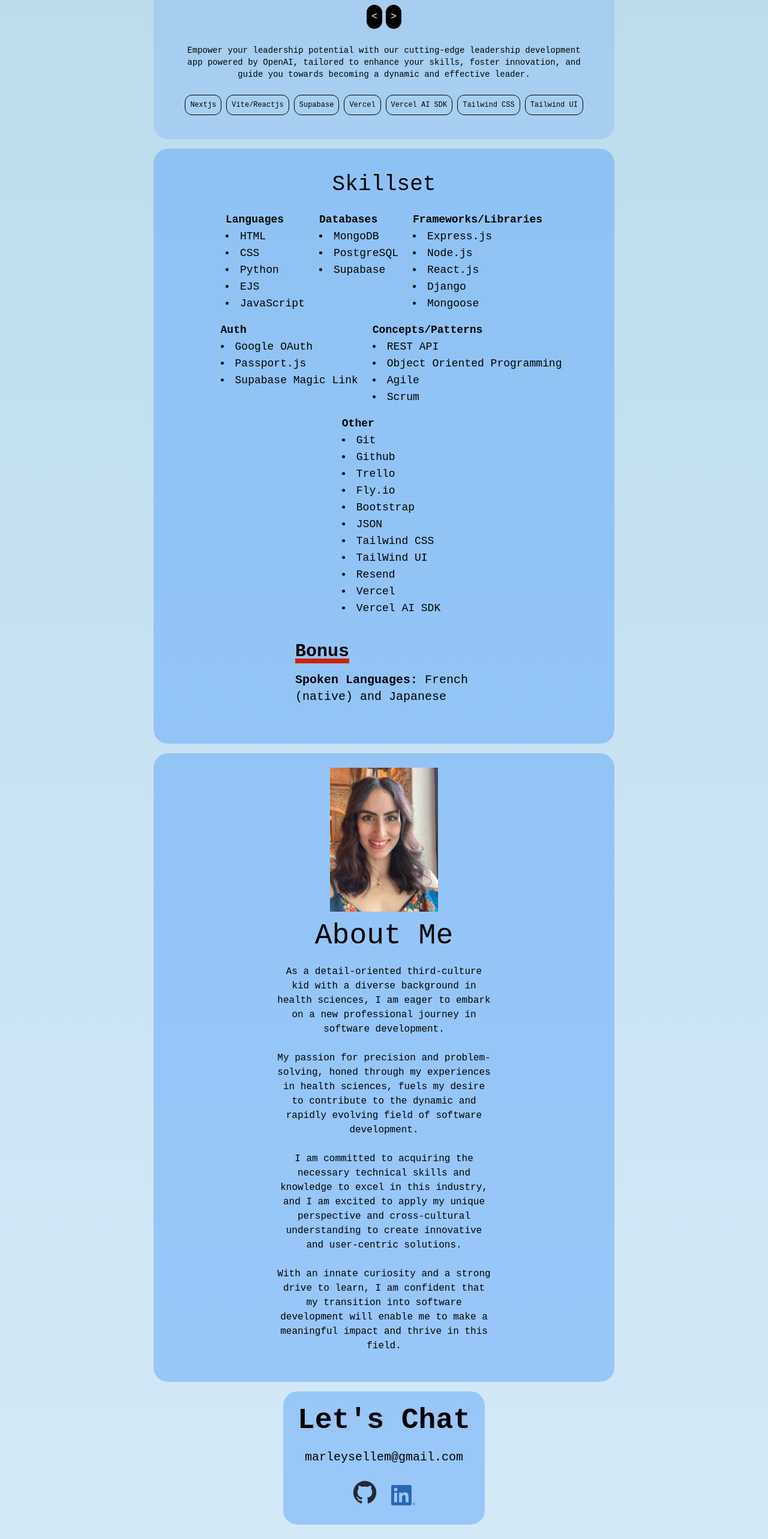
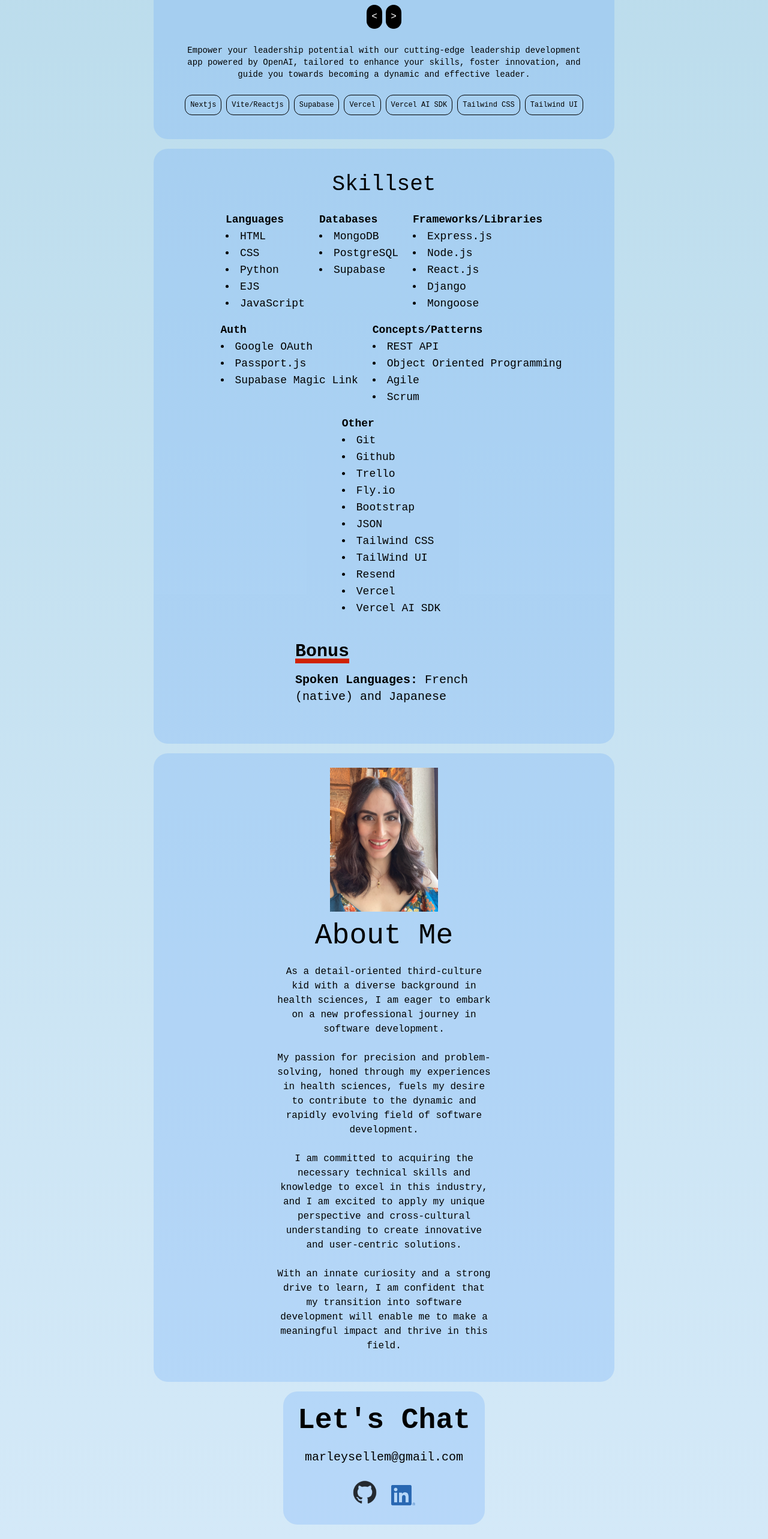
Before and after one commit to mzsellem/marleysz, a Next.js app: page / in a window 1280 px wide. Shown: the part 788-3354 px from the top of the page at 60% size. Built offline with nearby package versions, Linux system fonts and the light colour scheme.

Commit message:
transparency light on web for all sections

```diff
--- a/app/page.js
+++ b/app/page.js
@@ -42,13 +42,13 @@
             <div ref={sectionRefs.section2} className="section bg-blue-400/50 md:bg-blue-400/25 rounded-3xl my-2">
                 <Projects />
             </div>
-            <div ref={sectionRefs.section3} className="section bg-blue-400/50 rounded-3xl my-2">
+            <div ref={sectionRefs.section3} className="section bg-blue-400/50 md:bg-blue-400/25 rounded-3xl my-2">
                 <Skills />
             </div>
-            <div ref={sectionRefs.section4} className="section bg-blue-400/50 rounded-3xl my-2">
+            <div ref={sectionRefs.section4} className="section bg-blue-400/50 md:bg-blue-400/25 rounded-3xl my-2">
                 <About />
             </div>
-            <div ref={sectionRefs.section5} className="section bg-blue-400/50 rounded-3xl my-2">
+            <div ref={sectionRefs.section5} className="section bg-blue-400/50 md:bg-blue-400/25 rounded-3xl my-2">
                 <Contact />
           </div>
         </div>
```
